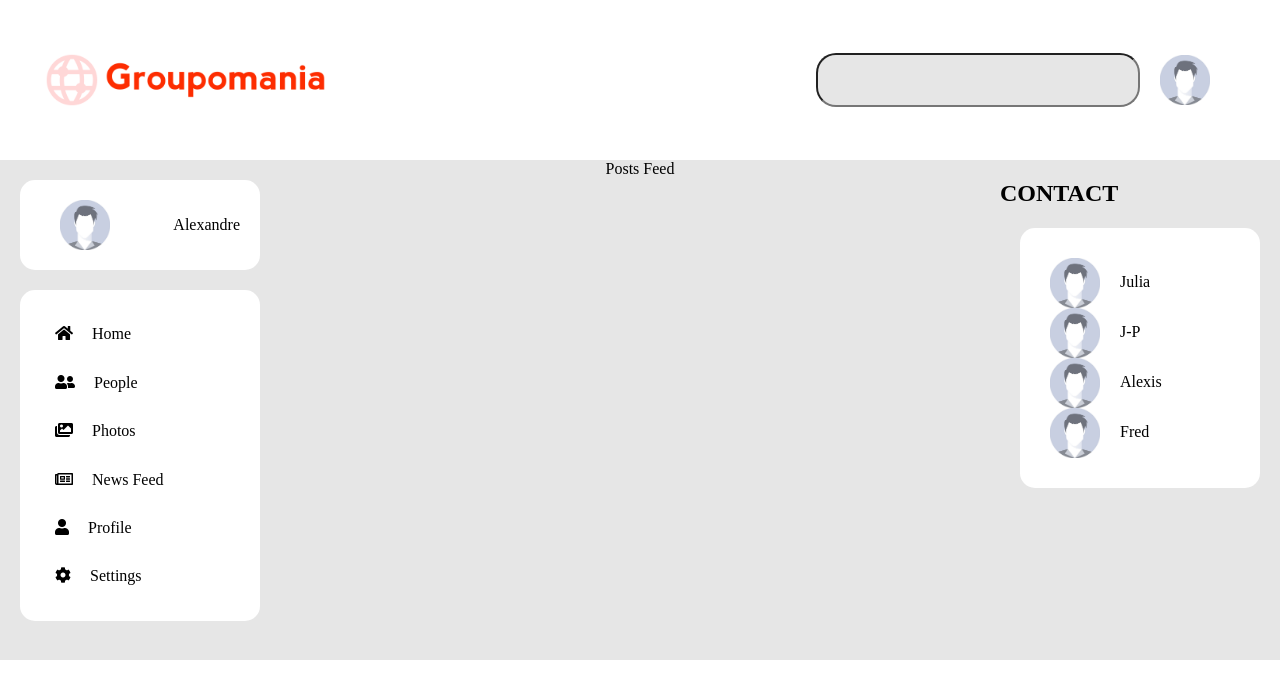
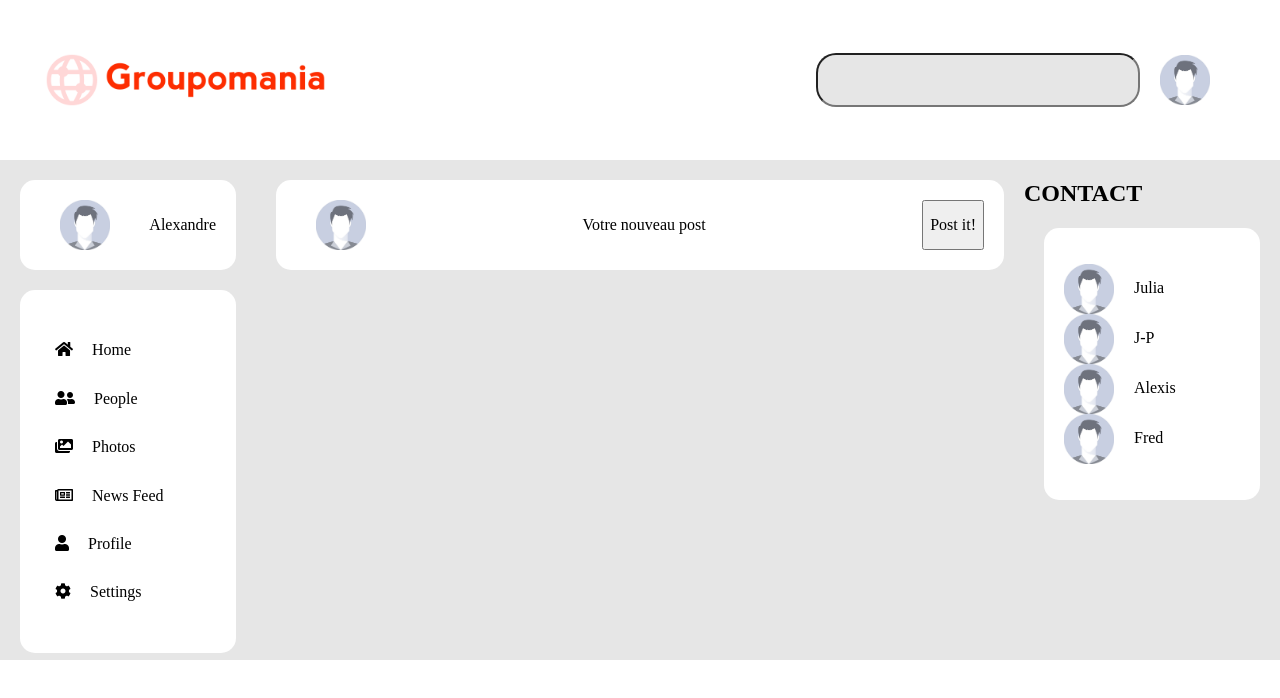
Before and after one commit to Tam-star/TamaraWenner_7_27122021, a React (Create React App) app in the folder frontend/my-app/: page /newsfeed in a window 1280 px wide. Shown: the top 698 px of the page. Built offline with nearby package versions, Linux system fonts and the light colour scheme.

Commit message:
Center-container added, newpost created

```diff
--- a/frontend/my-app/src/App.js
+++ b/frontend/my-app/src/App.js
@@ -1,25 +1,16 @@
 import './sass/App.scss';
 import Header from './components/header';
-import Nav from './components/nav';
 import ContactContainer from './components/contact-container';
-import maleAvatar from './assets/male-avatar-profile.jpg';
-
+import LeftContainer from './components/left-container';
+import CenterContainer from './components/center-container';
 
 function App() {
   return (
     <div className="App">
       <Header />
       <main>
-        <article className='left-container'>
-          <div className='profile-container'>
-            <img src={maleAvatar} className='main-header__avatar' alt='Profil' />
-            <p>Alexandre</p>
-          </div>
-          <Nav />
-        </article>
-        <div>
-          Posts Feed
-        </div>
+        <LeftContainer/>
+        <CenterContainer/>
         <div className='right-container'>
           <h2>CONTACT</h2>
           <ContactContainer />
--- /dev/null
+++ b/frontend/my-app/src/components/center-container.js
@@ -0,0 +1,11 @@
+import React from 'react';
+import NewPost from './newpost';
+
+export default function CenterContainer() {
+    return (
+        <article className='center-container'>
+            <NewPost/>
+        </article>
+    )
+
+}
--- /dev/null
+++ b/frontend/my-app/src/components/left-container.js
@@ -0,0 +1,16 @@
+import React from 'react';
+import Nav from './nav';
+import maleAvatar from '../assets/male-avatar-profile.jpg';
+
+export default function LeftContainer() {
+    return (
+        <article className='left-container'>
+            <div className='profile-container'>
+                <img src={maleAvatar} className='main-header__avatar' alt='Profil' />
+                <p>Alexandre</p>
+            </div>
+            <Nav />
+        </article>
+    )
+
+}
--- /dev/null
+++ b/frontend/my-app/src/components/newpost.js
@@ -0,0 +1,13 @@
+import React from 'react';
+import maleAvatar from '../assets/male-avatar-profile.jpg';
+
+export default function NewPost() {
+    return (
+        <div className='new-post'>
+            <img src={maleAvatar} className='main-header__avatar' alt='Profil' />
+            <p>Votre nouveau post</p>
+            <button>Post it!</button>
+        </div>
+    )
+
+}
--- a/frontend/my-app/src/index.js
+++ b/frontend/my-app/src/index.js
@@ -5,7 +5,7 @@ import {
   Routes,
   Route
 } from "react-router-dom";
-import App from './App';
+//import App from './App';
 import NewsFeed from "./routes/newsfeed"
 import Home from "./routes/home"
 import reportWebVitals from './reportWebVitals';
--- a/frontend/my-app/src/routes/newsfeed.js
+++ b/frontend/my-app/src/routes/newsfeed.js
@@ -1,8 +1,8 @@
 import '../sass/App.scss';
 import Header from '../components/header';
-import Nav from '../components/nav';
 import ContactContainer from '../components/contact-container';
-import maleAvatar from '../assets/male-avatar-profile.jpg';
+import CenterContainer from '../components/center-container';
+import LeftContainer from '../components/left-container';
 
 
 function NewsFeed() {
@@ -10,16 +10,8 @@ function NewsFeed() {
     <div className="App">
       <Header />
       <main>
-        <article className='left-container'>
-          <div className='profile-container'>
-            <img src={maleAvatar} className='main-header__avatar' alt='Profil' />
-            <p>Alexandre</p>
-          </div>
-          <Nav />
-        </article>
-        <div>
-          Posts Feed
-        </div>
+        <LeftContainer/>
+        <CenterContainer/>
         <div className='right-container'>
           <h2>CONTACT</h2>
           <ContactContainer />
--- a/frontend/my-app/src/sass/App.scss
+++ b/frontend/my-app/src/sass/App.scss
@@ -1,7 +1,9 @@
 @import 'normalize';
 @import 'utils/variables';
+@import 'utils/mixins';
 @import 'layouts/header';
 @import 'layouts/left-container';
+@import 'layouts/center-container';
 @import 'layouts/right-container';
 
 
--- /dev/null
+++ b/frontend/my-app/src/sass/layouts/_center-container.scss
@@ -0,0 +1,9 @@
+.center-container{
+    width : 60vw;
+}
+
+.new-post{
+    @include card-style;
+    display : flex;
+    justify-content: space-between;
+}
--- a/frontend/my-app/src/sass/layouts/_left-container.scss
+++ b/frontend/my-app/src/sass/layouts/_left-container.scss
@@ -1,22 +1,17 @@
 .left-container{
-    width: 35vh;
+    width: 20vw;
 }
 
 .profile-container {
-    background-color: white;
+    @include card-style;
     display : flex;
     justify-content: space-between;
-    margin : 20px;
-    padding : 20px;
-    border-radius: 15px;
 }
 
 .menu{
-    background-color: white;
-    margin : 20px;
-    border-radius: 15px;
+    @include card-style;
     & ul{
-        padding : 20px;
+        padding : 0;
     }
     & li {
         list-style-type:none;
--- a/frontend/my-app/src/sass/layouts/_right-container.scss
+++ b/frontend/my-app/src/sass/layouts/_right-container.scss
@@ -1,16 +1,12 @@
 
 .right-container{
-    width: 35vh;
+    width: 20vw;
 }
 
-
-
 .contact-container{
-    margin : 20px;
-    background-color: white;
-    border-radius: 15px;
+    @include card-style;
     & ul{
-        padding : 30px;
+        padding : 0;
         & li {
             list-style-type: none;
             display : flex;
--- /dev/null
+++ b/frontend/my-app/src/sass/utils/_mixins.scss
@@ -0,0 +1,6 @@
+@mixin card-style{
+    margin : 20px;
+    padding : 20px;
+    border-radius: 15px;
+    background-color: white;
+}
```
Also changed, not shown: frontend/my-app/src/components/main.js (deleted).
